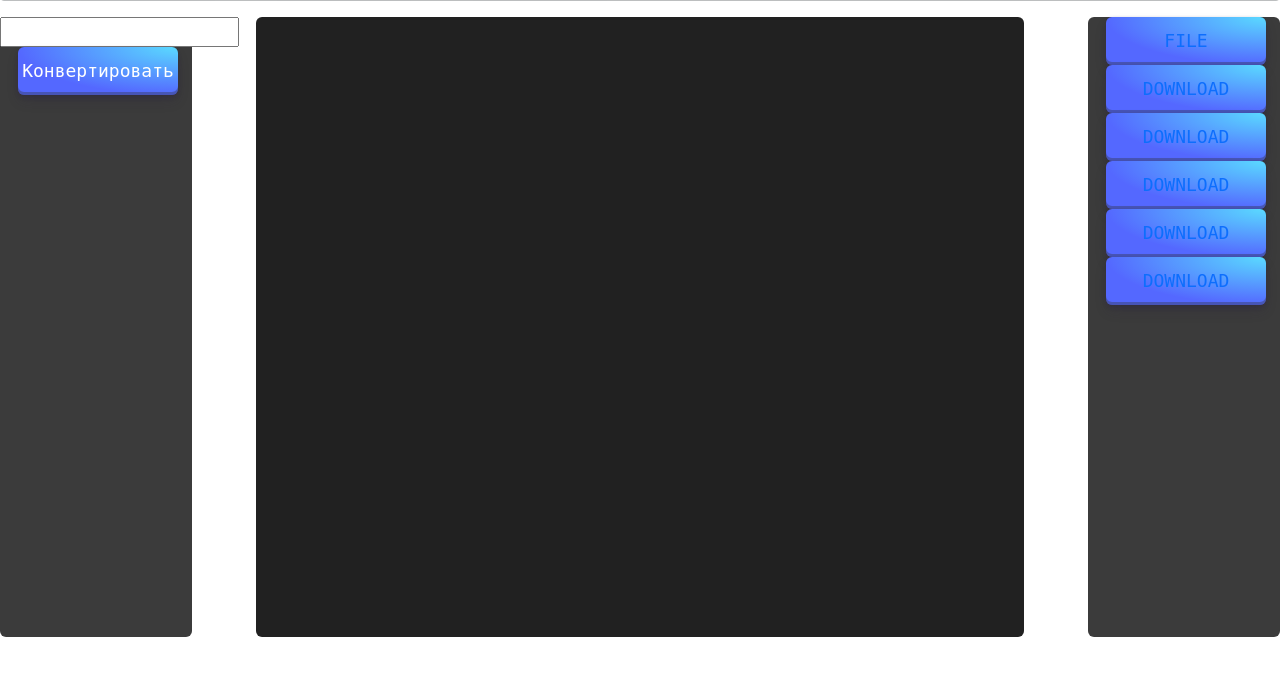
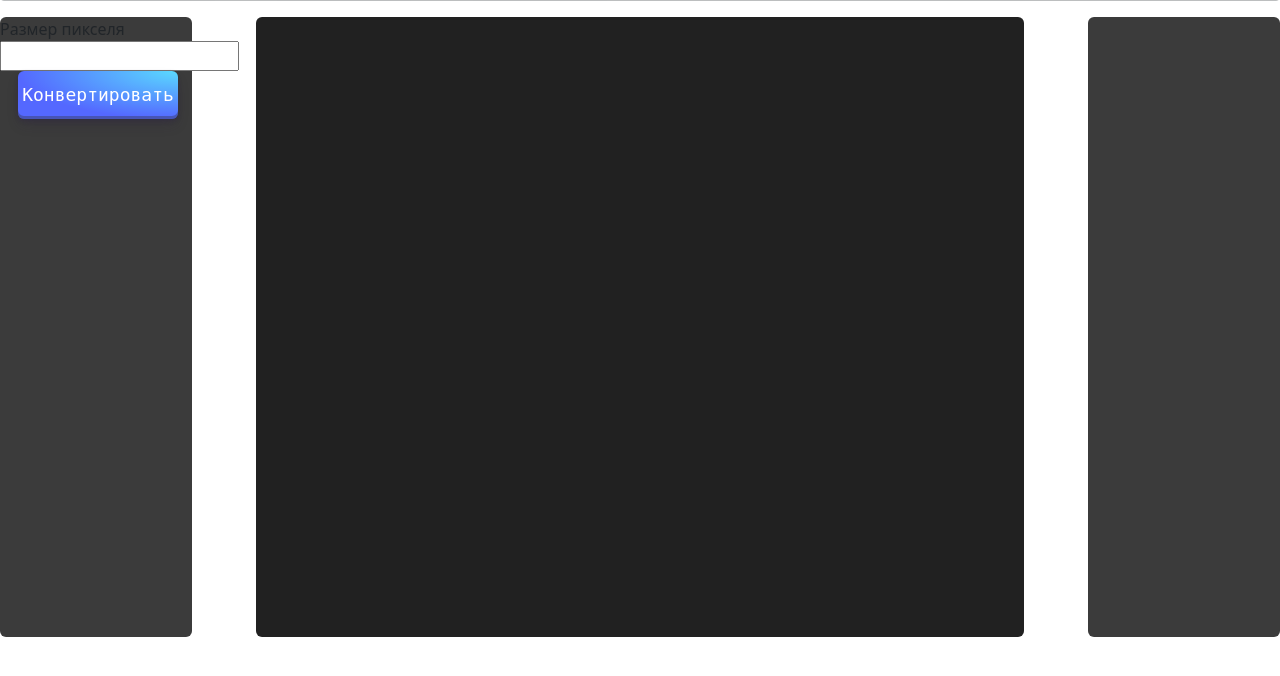
Before and after one commit to Milk-Gang123/WEB_Project, a Flask app: page /main in a window 1280 px wide. Shown: the part 81-757 px from the top of the page. Run offline with Flask 2, Linux system fonts and the light colour scheme; a user stored in the database is signed in; data comes from the database, SQL or seed files in the repository; both versions use the stored data as it was after the commit; parts of the project's set-up code (start-up, migrations or seed data) failed here and were passed over.

Commit message:
draw image skeleton added

```diff
--- a/main.py
+++ b/main.py
@@ -111,7 +111,7 @@ def login():
     return render_template("login.html", title="Авторизация", form=form)
 
 
-@app.route('/filter_log', methods=['GET', 'POST'])
+@app.route('/filter_log', methods=['GET'])
 def show_log():
     global page_number
     if page_number < 1:
@@ -135,14 +135,6 @@ def show_log():
         params = {'filters': filters}
         return render_template('filter_page.html', **params)
 
-    elif request.method == 'POST':
-        processed_image_path = 'static/img/processed_image.png'
-        current_image_path = 'static/img/current_image.jpg'
-        file = request.files['pw']
-        file.save(current_image_path)
-        resize_image(current_image_path, processed_image_path, image_size)
-        return 'gg'
-
 
 @app.route('/main', methods=['POST', 'GET'])
 @login_required
@@ -153,15 +145,21 @@ def base():
     with open('filter.py', 'w', encoding='utf-8') as file:
         file.write(filt.file.decode('utf-8'))
     from filter import ImageFilter
-    params = {'current_image': current_image_path, 'processed_image': processed_image_path}
+    app_ = ImageFilter()
+    fields = app_.fields
+    params = {'current_image': current_image_path, 'processed_image': processed_image_path,
+              'fields': fields}
     if request.method == 'GET':
         return render_template('main.html', **params)
 
     elif request.method == 'POST':
         processed_image_path = 'static/img/processed_image.png'
-        current_image_path = 'static/img/current_image.jpg'
+        current_image_path = 'static/img/current_image.png'
         file = request.files['pw']
-        file.save(current_image_path)
+        image = Image.open(file)
+        image = image.resize(image_size)
+        image.show()
+        image.save(current_image_path)
         resize_image(current_image_path, processed_image_path, image_size)
         return 'gg'
 
@@ -173,15 +171,16 @@ def go_main(id):
     return redirect('/main')
 
 
-@app.route('/ascii', methods=['POST'])
-def make_ascii():
-    font_size = int(request.form['font-size'])
-    app = ASCIIConverter(image_size[0], image_size[1], font_size)
-    image = Image.open(current_image_path)
-    resized_image = image.resize(image_size)
-    gray_image = app.gray_image(resized_image)
-    list_chars = app.pix_to_ascii(gray_image)
-    app.draw_image(list_chars, processed_image_path)
+@app.route('/draw_image', methods=['POST'])
+def draw_image():
+    a = int(request.form['field1'])
+    from Pixelart import ImageFilter
+    app_ = ImageFilter()
+    try:
+        app_.field_1(a)
+    except Exception as e:
+        pass
+    app_.make_image(current_image_path)
     return redirect('/main')
 
 
--- a/templates/main.html
+++ b/templates/main.html
@@ -19,9 +19,10 @@
                     <li>
                         <button type="submit" class="button_plate" name="submit">Открыть</button>
                     </li>
-                    <li class="nav-item"><button class="button_plate"><a style="color: white" href="{{processed_image}}" download>Скачать</a></button></li>
+
                 </ul>
                 </form>
+                <button class="button_plate"><a style="color: white" href="{{processed_image}}" download>Скачать</a></button>
             </div>
         </div>
     </nav>
@@ -29,21 +30,19 @@
 <main>
     <div class="sidebar_l">
 	    <ul class="navbar-nav ml-auto">
-            <form action="/ascii" method="post">
-                <input type="number" step="1" name="font-size" id="font-size" width="5%">
+            <form action="/draw_image" method="post">
+                <ul class="navbar-nav ml-auto">
+                    {% for field in fields %}
+                        <li>{{field}}</li>
+                        <li class="nav-item"><input type="int" name="field1"></li>
+                    {% endfor %}
+                </ul>
                 <button type="submit" class="button_plate">Конвертировать</button>
             </form>
         </ul>
 	</div>
     <div class="sidebar_r">
-	    <ul class="navbar-nav ml-auto">
-            <li class="nav-item"><button class="button_plate"><a href="#" class="nav-link text-uppercase font-weight-bold">File</a></button></li>
-            <li class="nav-item"><button class="button_plate"><a href="#" class="nav-link text-uppercase font-weight-bold">Download</a></button></li>
-            <li class="nav-item"><button class="button_plate"><a href="#" class="nav-link text-uppercase font-weight-bold">Download</a></button></li>
-            <li class="nav-item"><button class="button_plate"><a href="#" class="nav-link text-uppercase font-weight-bold">Download</a></button></li>
-            <li class="nav-item"><button class="button_plate"><a href="#" class="nav-link text-uppercase font-weight-bold">Download</a></button></li>
-            <li class="nav-item"><button class="button_plate"><a href="#" class="nav-link text-uppercase font-weight-bold">Download</a></button></li>
-        </ul>
+
 	</div>
     <div class="content">
         {% if current_image != '' %}
```
Also changed, not shown: Pixelart.py (+3 -6 lines), db/blogs.db.
